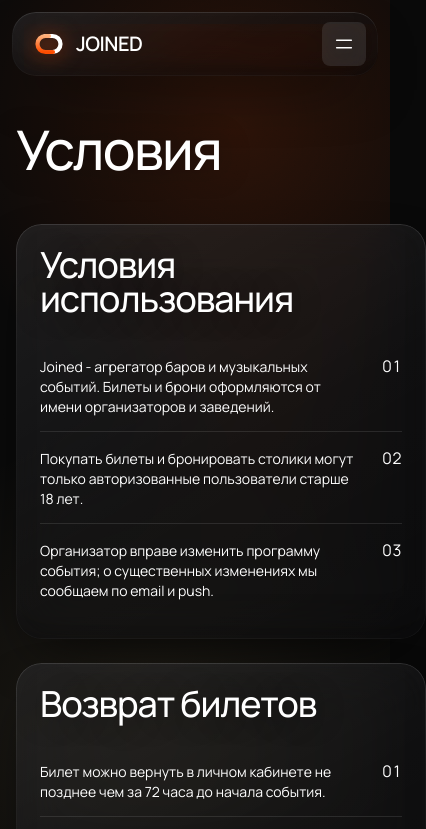
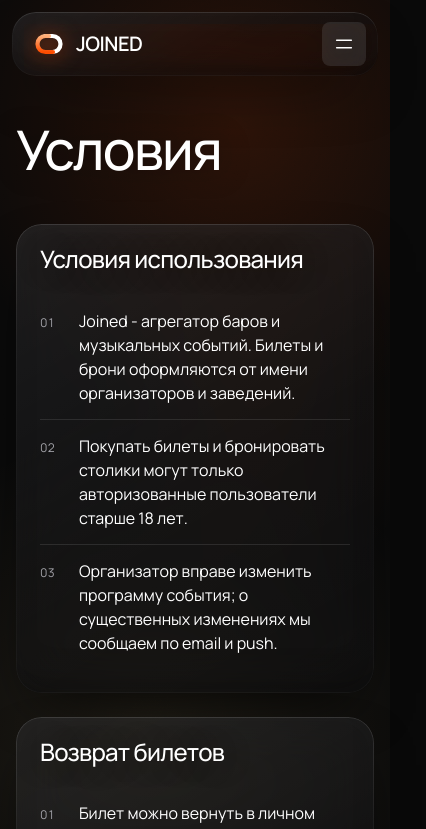
Before and after one commit to kxxdree/jnd-new, a Nuxt app: page /rules in a window 390 px wide. Shown: the top 829 px of the page, 426 px wide, since content can reach past the window. Built offline with nearby package versions, Linux system fonts and the light colour scheme; a web font is replaced by a local one.

Commit message:
feat: wip

```diff
--- a/src/pages/rules/ui/RulesPage.vue
+++ b/src/pages/rules/ui/RulesPage.vue
@@ -35,14 +35,15 @@ const sections = [
 <template>
   <section class="container-x max-w-4xl pt-12 sm:pt-20">
     <h1 class="h-display text-[14vw] sm:text-8xl">Условия</h1>
-    <div class="mt-12 grid gap-6">
+    <div class="mt-12 grid grid-cols-1 gap-6">
       <!-- Разделы оформлены как меню заведения: карточка-список -->
-      <div v-for="s in sections" :id="s.id" :key="s.id" class="card scroll-mt-28 p-6 sm:p-10">
-        <h2 class="h-display mb-6 text-4xl sm:text-5xl">{{ s.title }}</h2>
+      <div v-for="s in sections" :id="s.id" :key="s.id" class="card min-w-0 scroll-mt-28 p-6 sm:p-10">
+        <!-- на мобильных мельче: длинные слова («Конфиденциальность») не влезают в 36px -->
+        <h2 class="h-display mb-6 text-2xl wrap-break-word sm:text-5xl">{{ s.title }}</h2>
         <ol>
-          <li v-for="(t, i) in s.items" :key="t" class="flex items-baseline justify-between gap-6 border-b border-line py-3.5 last:border-b-0">
-            <p class="min-w-0 text-sm">{{ t }}</p>
-            <span class="shrink-0 text-base tabular-nums">{{ String(i + 1).padStart(2, "0") }}</span>
+          <li v-for="(t, i) in s.items" :key="t" class="flex items-baseline gap-6 border-b border-line py-3.5 last:border-b-0">
+            <span class="shrink-0 text-xs text-muted tabular-nums">{{ String(i + 1).padStart(2, "0") }}</span>
+            <p class="min-w-0 text-base">{{ t }}</p>
           </li>
         </ol>
       </div>
```
